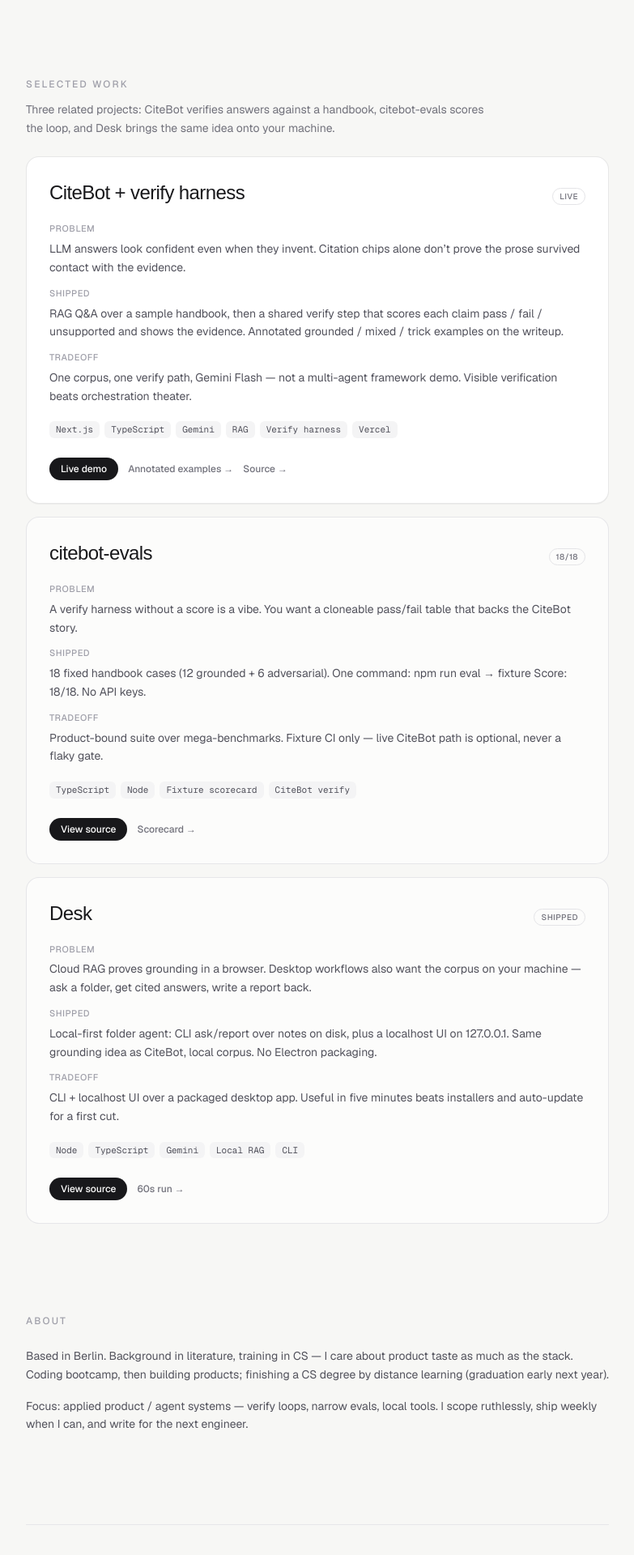
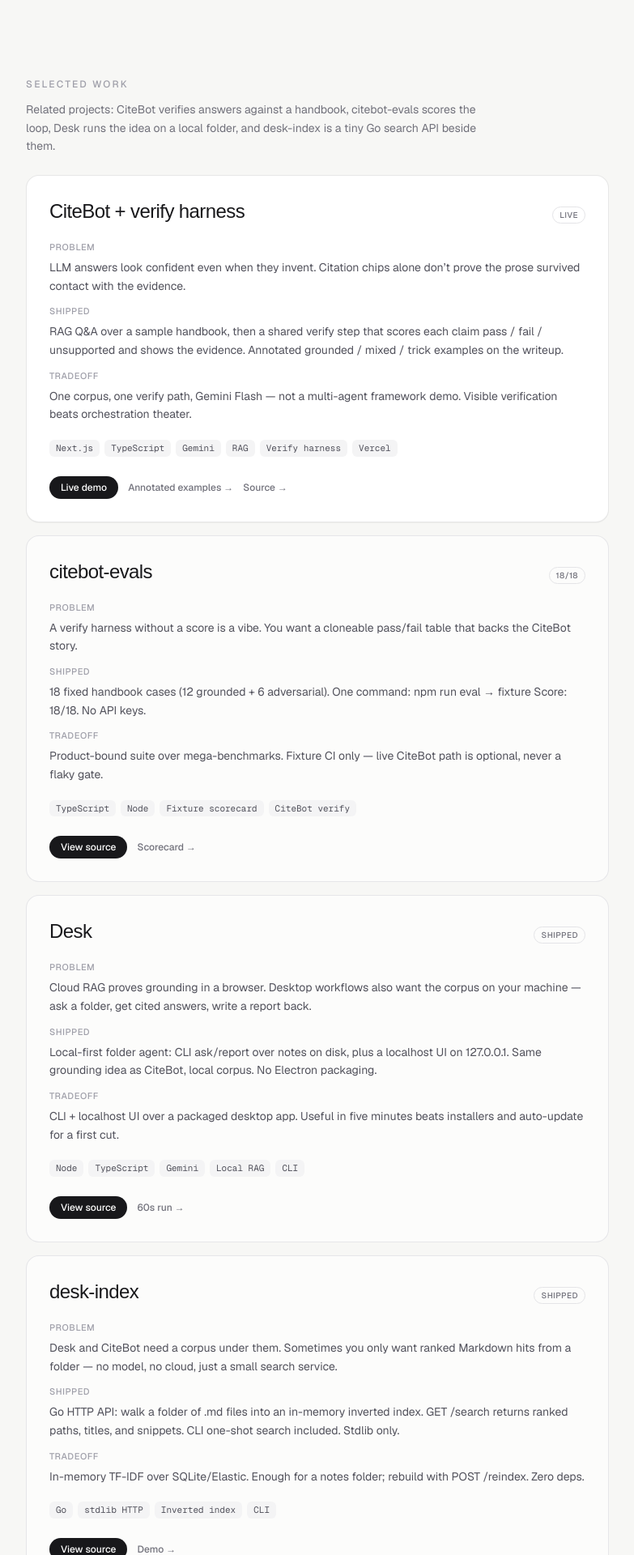
Before and after one commit to jakob-alexander2000/site, a Next.js app: page / in a window 1280 px wide. Shown: the part 460-2380 px from the top of the page at 81% size, without its empty margins (248-1031 px from the left). Built offline with nearby package versions, Linux system fonts and the light colour scheme; a web font is replaced by a local one.

Commit message:
Add desk-index to Selected work
Product card for the Go Markdown search API beside CiteBot / evals / Desk.

```diff
--- a/app/layout.tsx
+++ b/app/layout.tsx
@@ -19,9 +19,9 @@ const instrumentSerif = Instrument_Serif({
 });
 
 export const metadata: Metadata = {
-  title: "Jakob Alex — CiteBot · evals · Desk",
+  title: "Jakob Alex — CiteBot · evals · Desk · desk-index",
   description:
-    "Applied AI in Berlin. CiteBot verify harness, scored evals, and Desk — a local folder agent.",
+    "Applied AI in Berlin. CiteBot verify harness, scored evals, Desk, and desk-index — a Go Markdown search API.",
 };
 
 export default function RootLayout({ children }: LayoutProps<"/">) {
--- a/app/page.tsx
+++ b/app/page.tsx
@@ -57,9 +57,9 @@ export default function Home() {
             Selected work
           </h2>
           <p className="mt-3 max-w-xl text-sm leading-relaxed text-zinc-500 dark:text-zinc-400">
-            Three related projects: CiteBot verifies answers against a handbook,
-            citebot-evals scores the loop, and Desk brings the same idea onto
-            your machine.
+            Related projects: CiteBot verifies answers against a handbook,
+            citebot-evals scores the loop, Desk runs the idea on a local folder,
+            and desk-index is a tiny Go search API beside them.
           </p>
 
           <div className="mt-6 space-y-4">
@@ -119,6 +119,24 @@ export default function Home() {
               writeupHref="https://github.com/jakob-alexander2000/desk#60-second-run"
               writeupLabel="60s run →"
               sourceHref="https://github.com/jakob-alexander2000/desk"
+              sourceLabel="View source"
+            />
+
+            <ProjectCard
+              title="desk-index"
+              status="Shipped"
+              problem="Desk and CiteBot need a corpus under them. Sometimes you only want ranked Markdown hits from a folder — no model, no cloud, just a small search service."
+              shipped="Go HTTP API: walk a folder of .md files into an in-memory inverted index. GET /search returns ranked paths, titles, and snippets. CLI one-shot search included. Stdlib only."
+              tradeoff="In-memory TF-IDF over SQLite/Elastic. Enough for a notes folder; rebuild with POST /reindex. Zero deps."
+              stack={[
+                "Go",
+                "stdlib HTTP",
+                "Inverted index",
+                "CLI",
+              ]}
+              writeupHref="https://github.com/jakob-alexander2000/desk-index#demo"
+              writeupLabel="Demo →"
+              sourceHref="https://github.com/jakob-alexander2000/desk-index"
               sourceLabel="View source"
             />
           </div>
```
